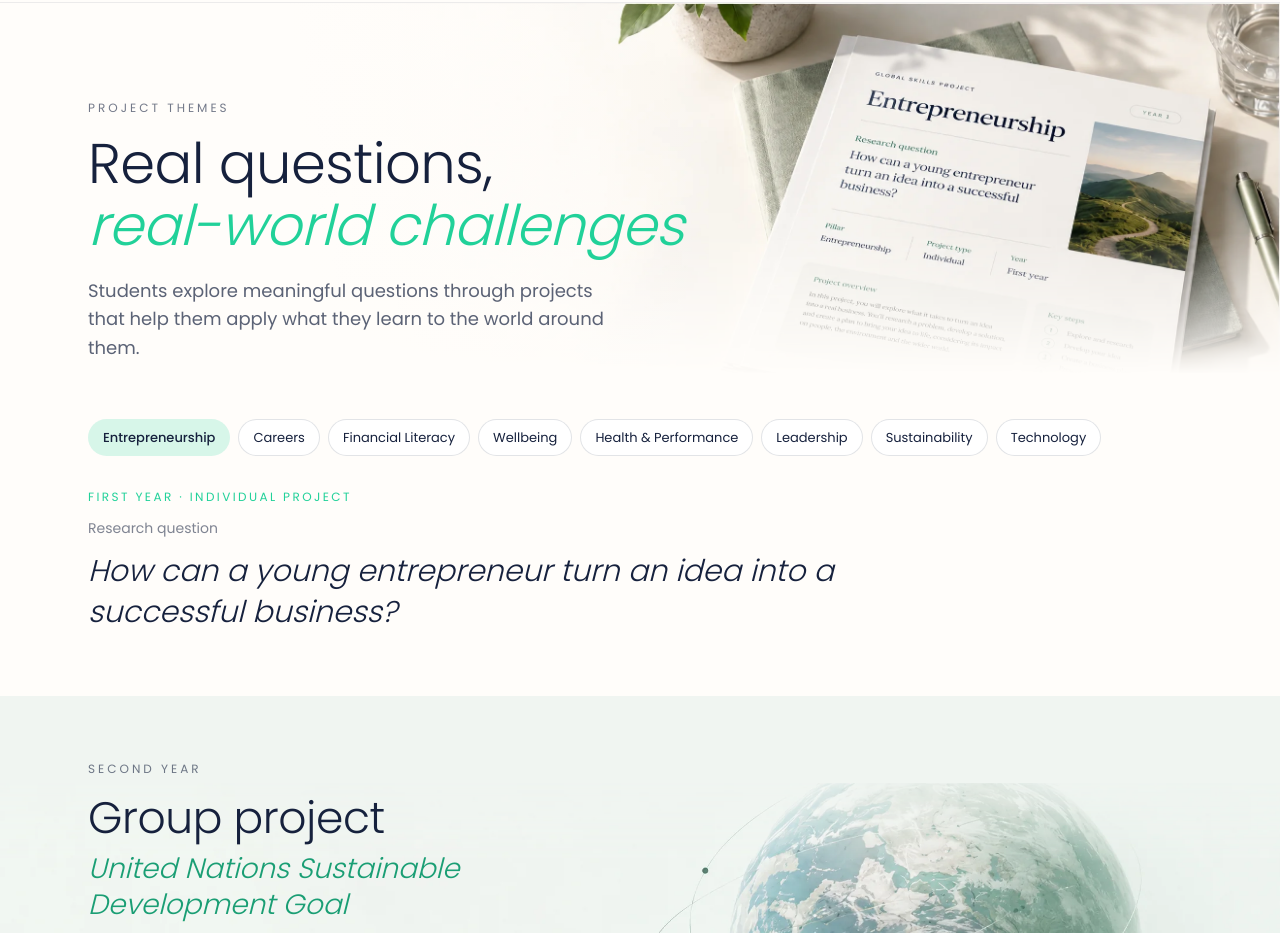
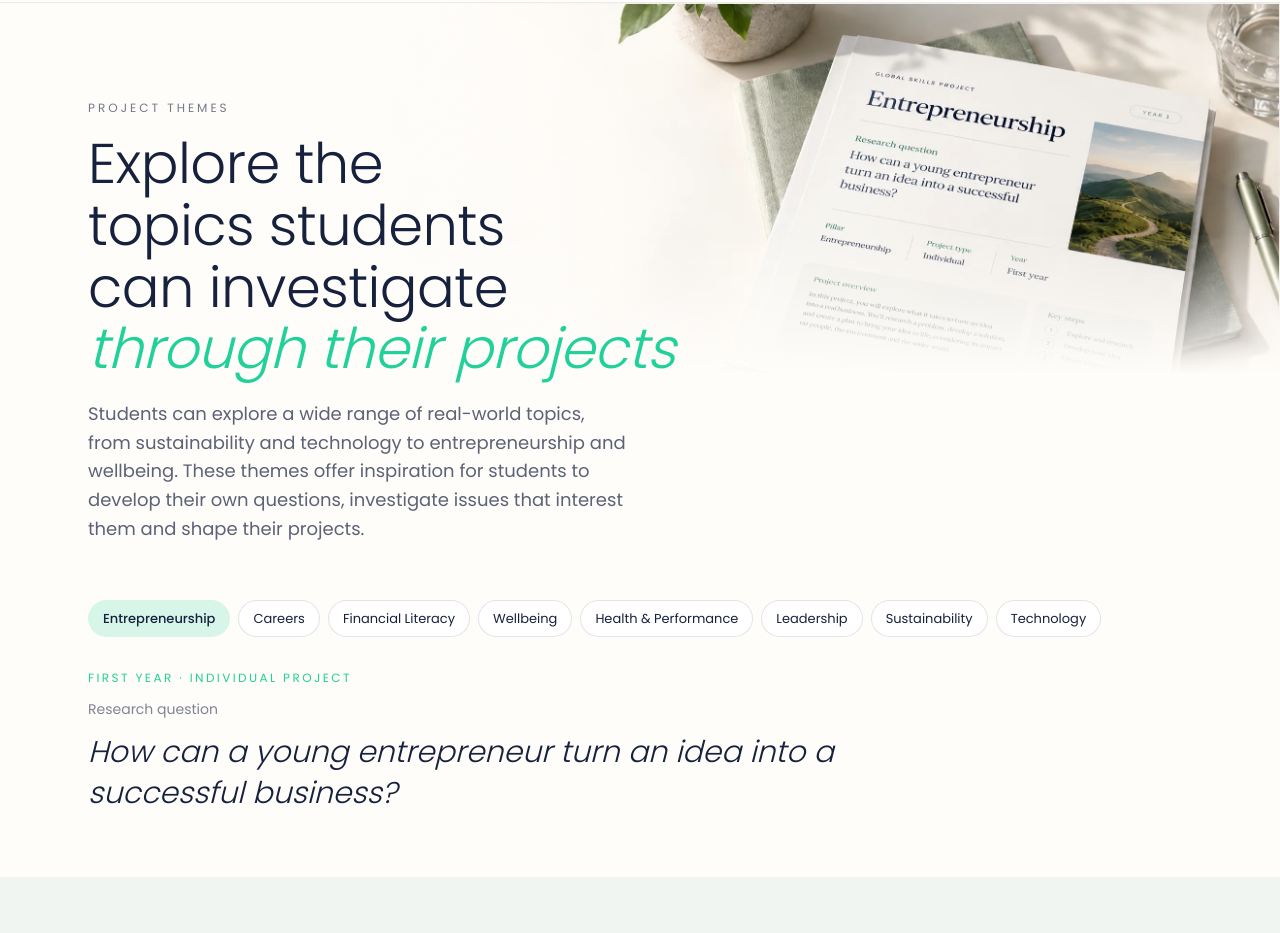
Before and after one commit to 8billionideas/website-codebase, a Next.js app: page /gcse in a window 1280 px wide. Shown: the part 3240-4173 px from the top of the page. Built offline with nearby package versions, Linux system fonts and the light colour scheme; no server answers.

Commit message:
Qualifications page: new Project themes heading and supporting line
Co-Authored-By: Claude Opus 5.5 <noreply@anthropic.com>

```diff
--- a/src/content/gcse.ts
+++ b/src/content/gcse.ts
@@ -213,8 +213,8 @@ export const gcse = {
 
   projectThemes: {
     eyebrow: "PROJECT THEMES",
-    headingLine1: "Real questions,",
-    headingLine2: "real-world challenges",
+    headingLine1: "Explore the topics students can investigate",
+    headingLine2: "through their projects",
     firstYearHeading: "First year: the eight pillars",
     firstYearLine:
       "Individual projects explore one or two of the eight pillars. Example questions:",
@@ -259,7 +259,7 @@ export const gcse = {
       "Group projects work towards one of the United Nations Sustainable Development Goals, applying what students have learned to a shared, real-world challenge.",
 
     intro:
-      "Students explore meaningful questions through projects that help them apply what they learn to the world around them.",
+      "Students can explore a wide range of real-world topics, from sustainability and technology to entrepreneurship and wellbeing. These themes offer inspiration for students to develop their own questions, investigate issues that interest them and shape their projects.",
     firstYearEyebrow: "FIRST YEAR · INDIVIDUAL PROJECT",
     questionLabel: "Research question",
     secondYear: {
```
